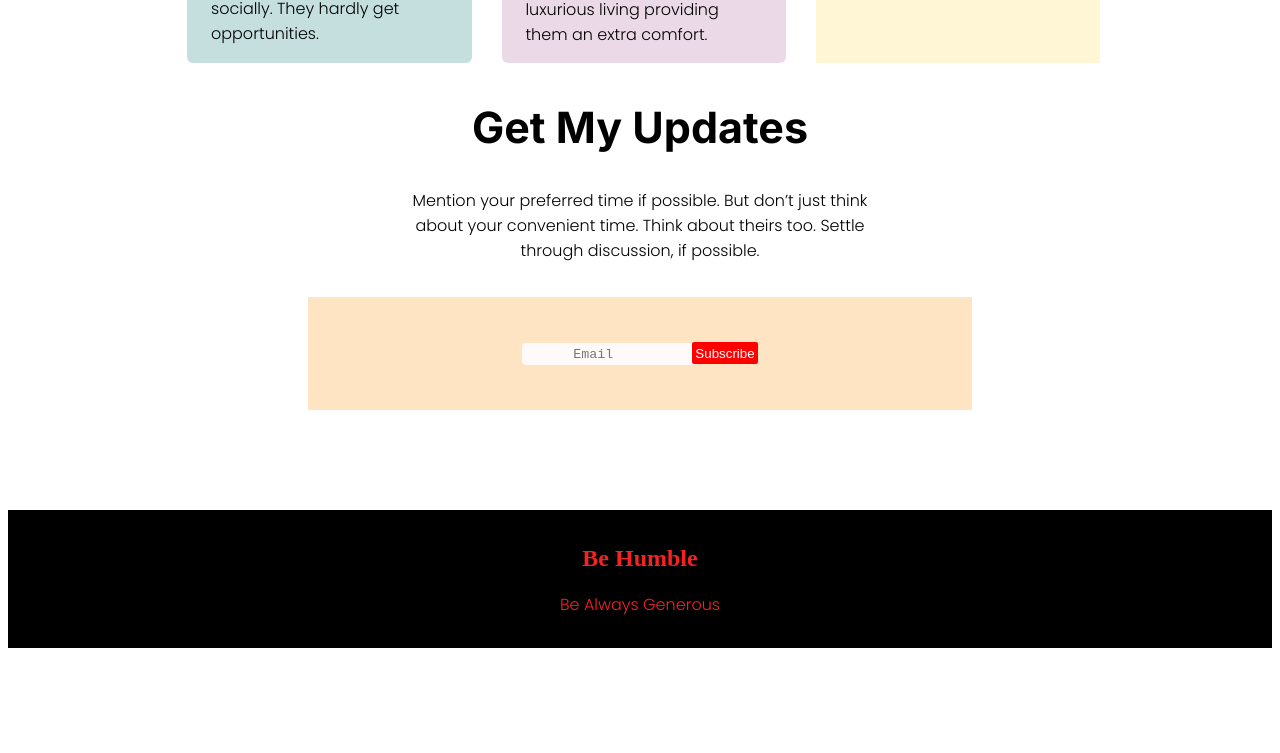
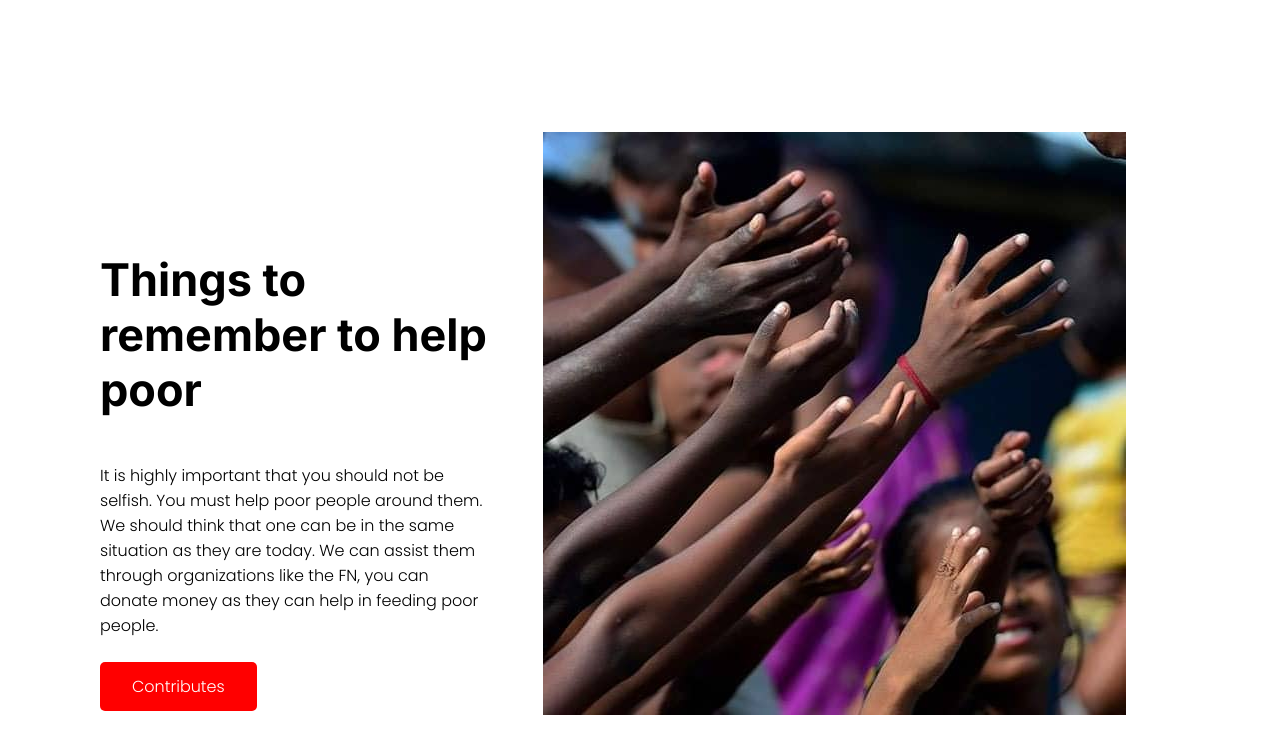
Before and after one commit to SaifurRahmanBijoy/donate-now, a plain HTML site: page index.html in a window 1280 px wide. Shown: the part 1841-2594 px from the top of the page. Before the commit the page ends 2497 px from the top, so only its background shows below. Drawn offline with Linux system fonts and the light colour scheme.

Commit message:
final-last-last

```diff
--- a/index.html
+++ b/index.html
@@ -13,6 +13,10 @@
     <link rel="preconnect" href="https://fonts.googleapis.com">
     <link rel="preconnect" href="https://fonts.gstatic.com" crossorigin>
     <link href="https://fonts.googleapis.com/css2?family=Poppins:wght@300&display=swap" rel="stylesheet">
+
+    <link rel="preconnect" href="https://fonts.googleapis.com">
+    <link rel="preconnect" href="https://fonts.gstatic.com" crossorigin>
+    <link href="https://fonts.googleapis.com/css2?family=Lobster&display=swap" rel="stylesheet">
 
 
     <link rel="shortcut icon" href="icons/icons8-charity-100.png" type="image/x-icon">
@@ -40,7 +44,7 @@
         </div>
         <div class="flex4">
             <button class="align">100tk</button>
-            <button class="align">200tk</button>
+            <button id="align-2" class="align">200tk</button>
             <button class="align">500tk</button>
             <button class="align">1000tk</button>
             <button class="align">5000tk</button>
@@ -89,6 +93,23 @@
     </section>
 
 
+    <section class="flex2">
+
+            <div class="bonus-heading">
+                <h1 id="heading3">Things to remember to help poor</h1><br><br>
+                <p>It is highly important that you should not be selfish.
+                You must help poor people around them.
+                We should think that one can be in the same situation as they are today.
+                We can assist them through organizations like the FN, you can donate money as they can help in feeding poor people.</p><br><br>
+
+                <div>
+                <a id="button2" href="">Contributes</a>
+                </div>
+            </div>
+            <div id="bonus-img"><img src="images/bonus.jpg" alt=""></div>
+
+    </section>
+
 
     <section>
         <div>
@@ -114,8 +135,8 @@
 </body>
 
 <footer>
-    <h2>Be Humble</h2>
-    <p>Be Always Generous</p>
+    <h2 id="footer-head">Be Humble</h2>
+    <p id="footer-paragraph">Be Always Generous</p>
 </footer>
 
 </html>
--- a/style.css
+++ b/style.css
@@ -1,3 +1,8 @@
+ *{
+    margin: 0%;
+    padding: 0%;
+}
+
 h1 {
     font-family: 'Inter', sans-serif;
     text-align: center;
@@ -12,6 +17,7 @@ p {
     padding-right: 280px;
     font-size: 65px;
     color: white;
+    padding-top: 150px;
 }
 
 .para1 {
@@ -64,6 +70,12 @@ p {
     margin-bottom: 3%;
 }
 
+#align-2 {
+    color: red;
+    border: solid 3px red;
+    background-color: rgba(255, 0, 0, 0.074);
+}
+
 .align {
     text-align: center;
     width: 18%;
@@ -73,11 +85,13 @@ p {
     color: rgb(91, 91, 91);
     background-color: rgba(10, 10, 10, 0.038);
     border: 0;
+    border-radius: 5px;
 }
 
 .hrtag {
     width: 50%;
     text-align: center;
+    margin: 0% auto;
 }
 
 .section2 {
@@ -129,7 +143,8 @@ p {
     background-color: rgba(255, 236, 170, 0.492);
 
 }
-.subscribe{
+
+.subscribe {
     text-align: center;
     flex: auto;
     background-color: bisque;
@@ -139,14 +154,18 @@ p {
     margin-right: 300px;
     margin-bottom: 100px;
 }
-.buttonlast{
+
+.buttonlast {
     color: white;
     background-color: red;
     border: 0;
     border-radius: 2px;
     margin-left: -9px;
-    padding: 3.5px;
+    padding: 4px;
+    margin-bottom: -5px;
+
 }
+
 .email-input {
     background-color: rgb(255, 250, 250);
     border: 0;
@@ -154,18 +173,66 @@ p {
     padding: 3.5px;
     font-family: 'Courier New', Courier, monospace;
 }
-.donate-input{
+
+.donate-input {
     border: 0;
     font-family: 'Courier New', Courier, monospace;
 
 }
-footer{
+
+footer {
     background-color: rgb(0, 0, 0);
-    padding-top: 15px;
-    padding-bottom: 15px;
+    padding-top: 10px;
+    padding-bottom: 20px;
+    text-align: center;
+}
+
+#footer-head {
+    font-family: 'Lobster', cursive;
+    font-size: 35px;
     color: rgb(245, 34, 34);
-    text-align:center;
 }
-footer h1{
-    font-size: larger;
+
+#footer-paragraph {
+    color: aliceblue;
+    font-size: 13px;
 }
+
+.flex2 {
+
+    display: flex;
+    padding-left: 100px;
+    padding-right: 100px;
+    margin-top: 250px;
+    margin-bottom: 250px;
+}
+
+#bonus-heading {
+    padding-left: 5%;
+    padding-right: 5%;
+    padding-top: 10%;
+}
+
+#bonus-img {
+    padding-left: 5%;
+    padding-right: 5%;
+
+}
+
+#heading3 {
+    color: rgb(0, 0, 0);
+    font-size: 45px;
+    padding-bottom: 10px;
+    text-align: left;
+    padding-top: 120px;
+}
+
+#button2 {
+    font-family: 'Poppins', sans-serif;
+    padding: 13px 32px;
+    color: white;
+    border-radius: 5px;
+    text-decoration: none;
+    background-color: red;
+    text-align: left;
+}
```
Also changed, not shown: images/bonus.jpg (added).
